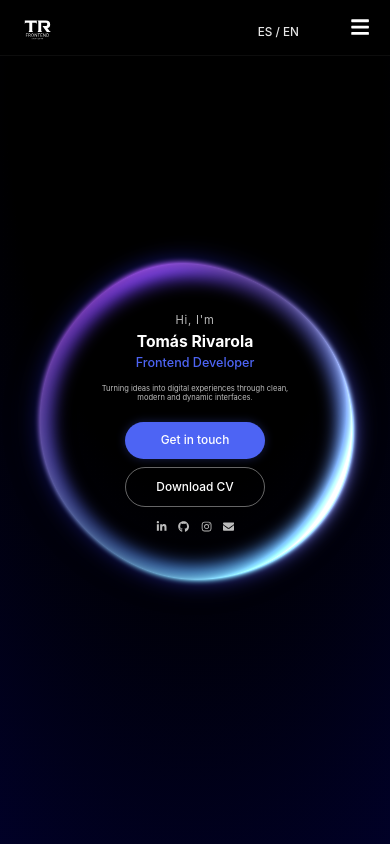
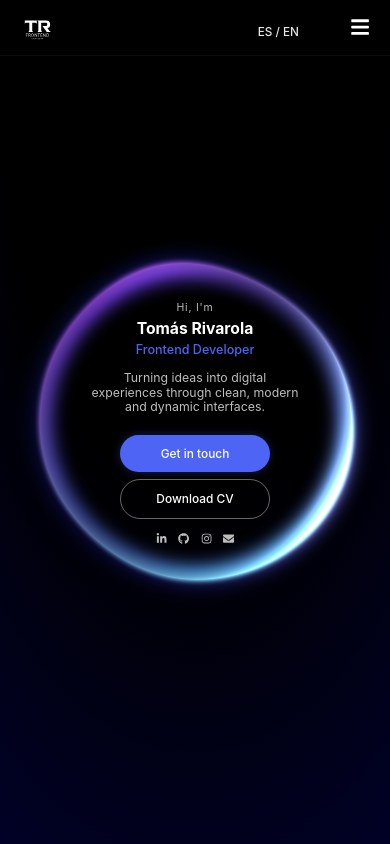
Before and after one commit to TomasRivarola451/portfolio, a React (Vite) app: page / in a window 390 px wide. Shown: the top 844 px of the page. Built offline with nearby package versions, Linux system fonts and the light colour scheme; the HTML template or start-up script is replaced by a standard one.

Commit message:
Finalizado

```diff
--- a/src/styles/Hero.css
+++ b/src/styles/Hero.css
@@ -151,45 +151,45 @@
 
   .hero-content {
     margin-top: 0;
-    max-width: 320px; /* un poco más ancho para respirar */
+    max-width: 320px;
     transform: translateY(-8px);
   }
 
   .intro-text {
-    font-size: 0.8rem;
+    font-size: 0.75rem;
     margin-bottom: 0.3rem;
   }
 
   .hero-title {
-    font-size: 1.8rem; /* antes 1.3 */
+    font-size: 1.8rem;
     margin-bottom: 0.25rem;
   }
 
   .hero-subtitle {
-    font-size: 1rem; /* antes 0.68 */
+    font-size: 1rem;
     margin-bottom: 0.8rem;
   }
 
   .hero-description {
-    font-size: 0.78rem; /* antes 0.58 */
-    line-height: 1.4;
-    max-width: 260px;
+    font-size: 0.88rem !important;
+    line-height: 1.5;
+    max-width: 280px;
     margin-bottom: 1.4rem;
   }
 
   .hero-buttons {
     flex-direction: column;
     align-items: center;
-    gap: 0.6rem;
+    gap: 0.5rem;
     margin-bottom: 1rem;
   }
 
   .btn {
-    font-size: 0.72rem; /* más legible */
-    padding: 0.48rem 1.2rem;
-    border-radius: 22px;
-    width: auto; /* quitamos el 75% para no ocupar tanto */
-    min-width: 140px;
+    font-size: 0.8rem;
+    padding: 0.5rem 1.2rem;
+    border-radius: 20px;
+    width: auto;
+    min-width: 150px;
     max-width: 180px;
   }
 
--- a/src/styles/Projects.css
+++ b/src/styles/Projects.css
@@ -117,7 +117,7 @@
   font-size: 1rem;
   color: #ccc;
   line-height: 1.6;
-  margin-bottom: 3rem; /* antes estaba en 2.2rem */
+  margin-bottom: 3rem;
 }
 
 
@@ -232,9 +232,20 @@
 }
 
 @media (max-width: 768px) {
+  .projects-section {
+    padding: 4rem 0;
+  }
+
+  .projects-container {
+    padding: 0 1rem;
+    width: 100%;
+  }
+
   .project-card {
     max-width: 100%;
+    width: calc(100% - 2rem);
     padding: 1.6rem;
+    margin: 0 auto;
   }
 
   .project-images {
@@ -244,6 +255,7 @@
 
   .thumbnails {
     flex-direction: row;
+    justify-content: center;
   }
 
   .thumbnail {
@@ -251,12 +263,23 @@
     height: 42px;
   }
 
+  .main-image {
+    width: 100%;
+    display: flex;
+    justify-content: center;
+  }
+
   .main-image img {
     width: 260px;
+    max-width: 100%;
   }
 }
 
 @media (max-width: 480px) {
+  .project-card {
+    width: calc(100% - 1rem);
+  }
+
   .main-image img {
     width: 230px;
   }
--- a/src/styles/Skills.css
+++ b/src/styles/Skills.css
@@ -144,11 +144,11 @@
 
   .skills-track {
     gap: 48px;
-    animation-duration: 18s;
+    animation-duration: 12s;
   }
 
   .skills-track.reverse {
-    animation-duration: 18s;
+    animation-duration: 12s;
   }
 
   .skill-item {
```
